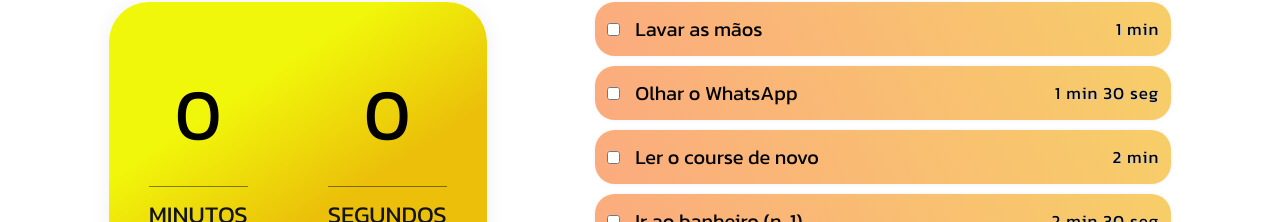
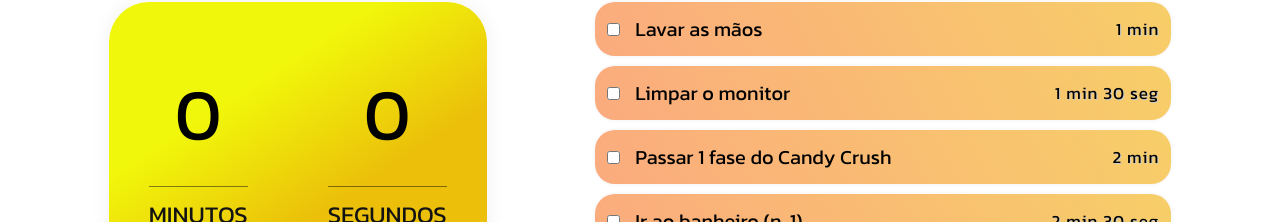
Before and after one commit to devsakae/vaidartempo, a React (Create React App) app: page / in a window 1280 px wide. Shown: the part 174-396 px from the top of the page. Built offline with nearby package versions, Linux system fonts and the light colour scheme; a web font is replaced by a local one.

Commit message:
chore: novas ações adicionadas

```diff
--- a/src/conteudo/acoes.js
+++ b/src/conteudo/acoes.js
@@ -1,9 +1,9 @@
 //Agradecimentos especiais a: Aline Grance, Isa Costa, Gustavo Aquino, Cris (Weydson), Ernani Ávila, Washington Gama.
 
 const actions = {
-  um: ['Se esticar', 'Encher a garrafa d\'água', 'Lavar as mãos', 'Abrir a janela', 'Atender a campainha', 'Commitar as alterações', 'Responder o forms diário', 'Botar o celular pra carregar', 'Agradecer alguém'],
-  umemeio: ['Descascar uma fruta', 'Pegar um chocolatinho', 'Passar um café de máquina', 'Olhar o WhatsApp'],
-  dois: ['Trocar a foto do perfil', 'Dar uma olhada no Slack', 'Atualizar o Readme.md', 'Ler o course de novo', 'Passar 1 fase do Candy Crush', 'Fazer uma bisnaguinha com presunto e queijo'],
+  um: ['Se esticar', 'Encher a garrafa d\'água', 'Lavar as mãos', 'Abrir a janela', 'Commitar as alterações', 'Responder o forms diário', 'Botar o celular pra carregar', 'Agradecer alguém'],
+  umemeio: ['Descascar uma fruta', 'Pegar um chocolatinho', 'Passar um café de máquina', 'Olhar o WhatsApp', 'Limpar o monitor'],
+  dois: ['Dar uma olhada no Slack', 'Atualizar o Readme.md', 'Ler o course de novo', 'Passar 1 fase do Candy Crush', 'Fazer uma bisnaguinha com presunto e queijo', 'Fazer um pitch pessoal'],
   doisemeio: ['Fechar os olhos e encontrar seu centro', 'Limpar o teclado', 'Arrumar a cama', 'Ir ao banheiro (n. 1)', 'Lavar o óculos', 'Enviar um áudio para devsakae@gmail.com'],
   tres: ['Ouvir uma música', 'Fazer um miojo', 'Reiniciar o computador', 'Assistir o vídeo do Baby Shark', 'Fazer um bolo de caneca'],
   quatro: ['Esquentar uma água', 'Limpar a sujeira do cachorro', 'Estourar uma pipoca', 'Escovar os dentes', 'Esquentar um hot pocket'],
```
